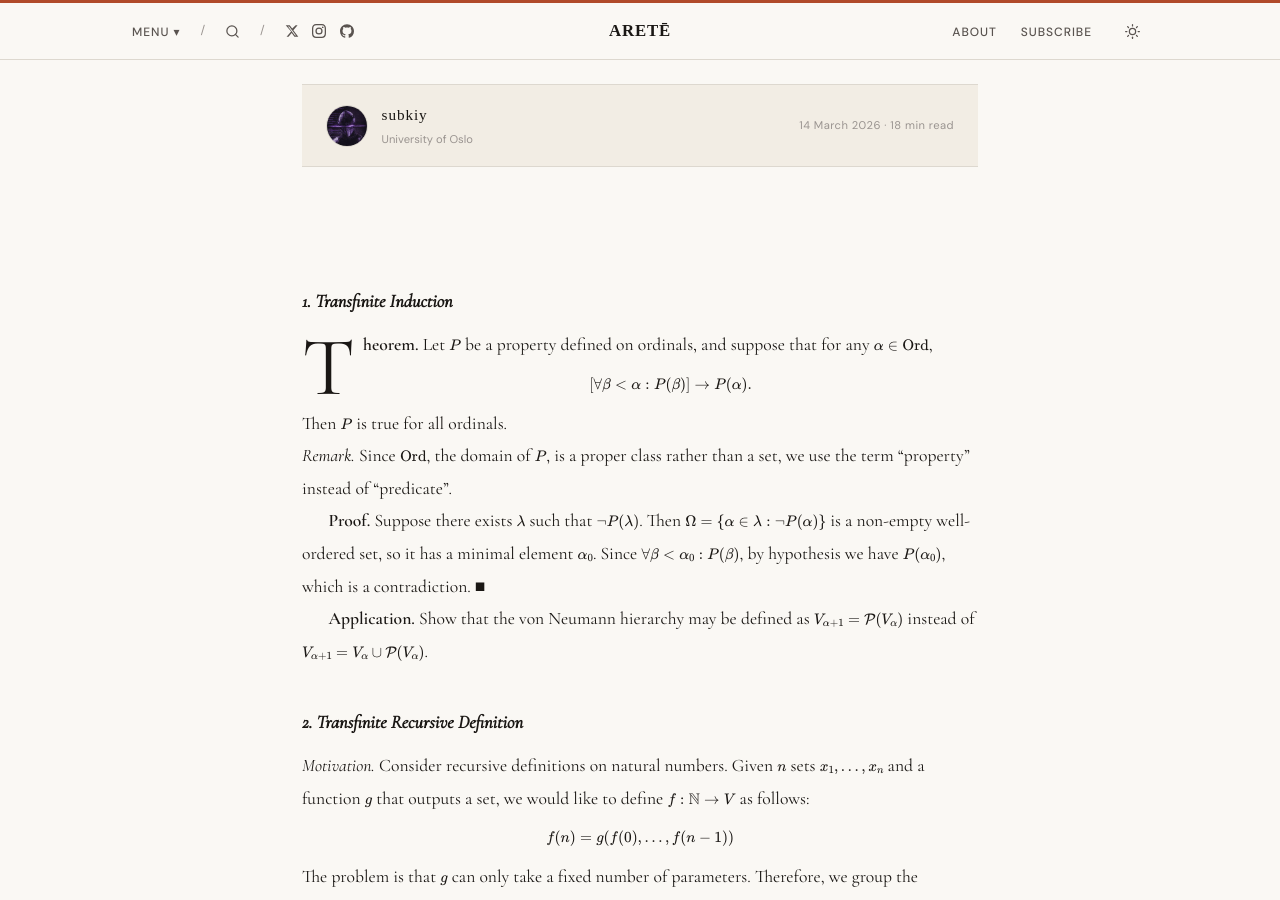
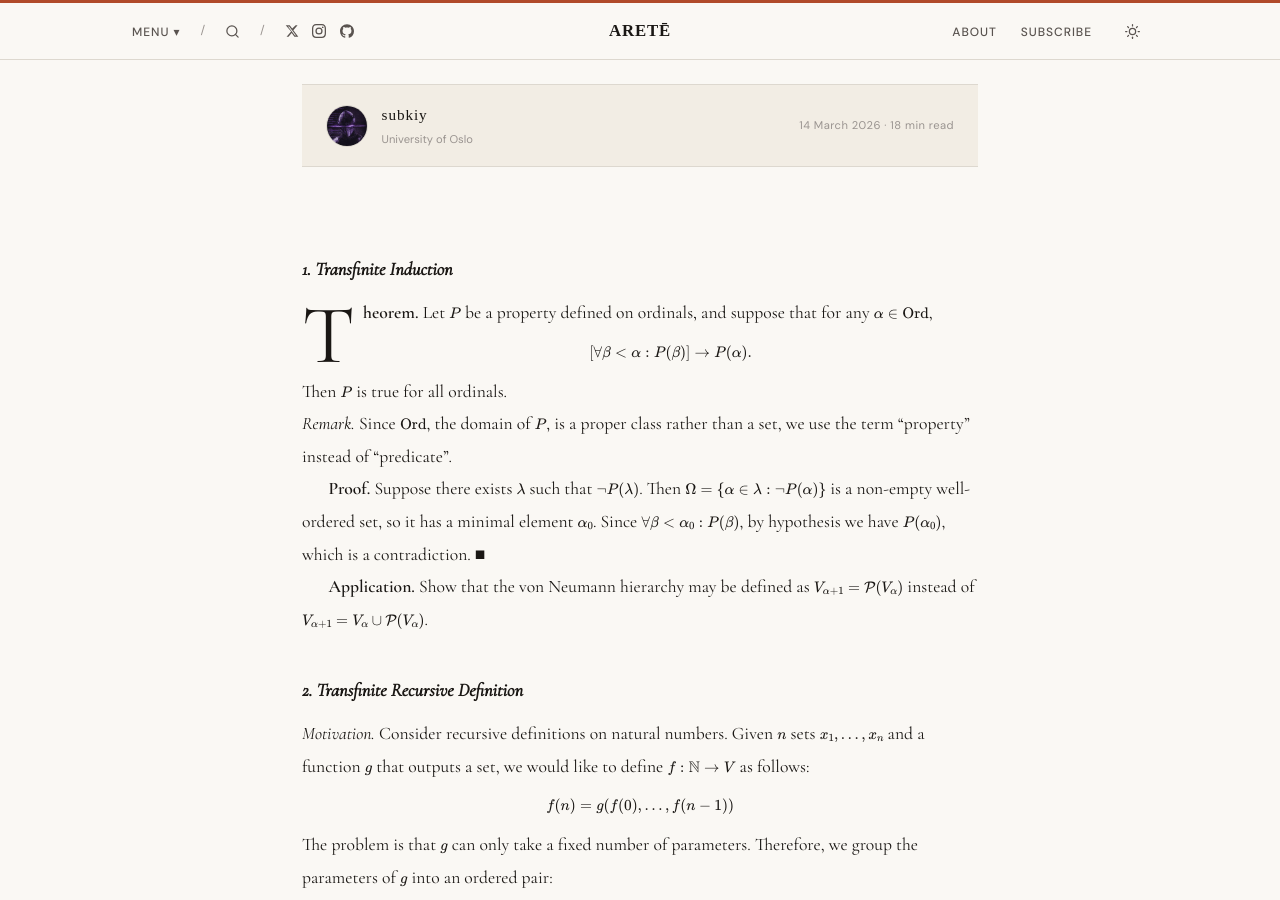
Before and after one commit to subkiy/arete, a Jekyll site: the page built from _articles/2026-03-17-transfinite-induction-and-transfinite-recursion.md, in a window 1280 px wide and 900 px high, scrolled down 860 px. Built offline with Jekyll 4.4.1, drawn with Linux system fonts in a browser that asks for light colours; some web fonts are replaced.

Commit message:
Adjust padding in style.css for title and article

```diff
--- a/assets/css/style.css
+++ b/assets/css/style.css
@@ -341,10 +341,9 @@ footer a:hover { color: var(--accent) !important; }
 .aeon-title-block {
   max-width: 740px;
   margin: 0 auto;
-  padding: 4rem 2rem 2rem;
+  padding: 4rem 2rem 1rem;
   text-align: center;
 }
-
 .aeon-category {
   font-family: 'DM Sans', sans-serif;
   font-size: 0.68rem;
@@ -495,7 +494,7 @@ footer a:hover { color: var(--accent) !important; }
 .aeon-article {
   max-width: 740px;
   margin: 0 auto;
-  padding: 3rem 2rem 4rem;
+  padding: 2rem 2rem 4rem;
   font-size: 1.1rem;
   line-height: 1.85;
 }
```
